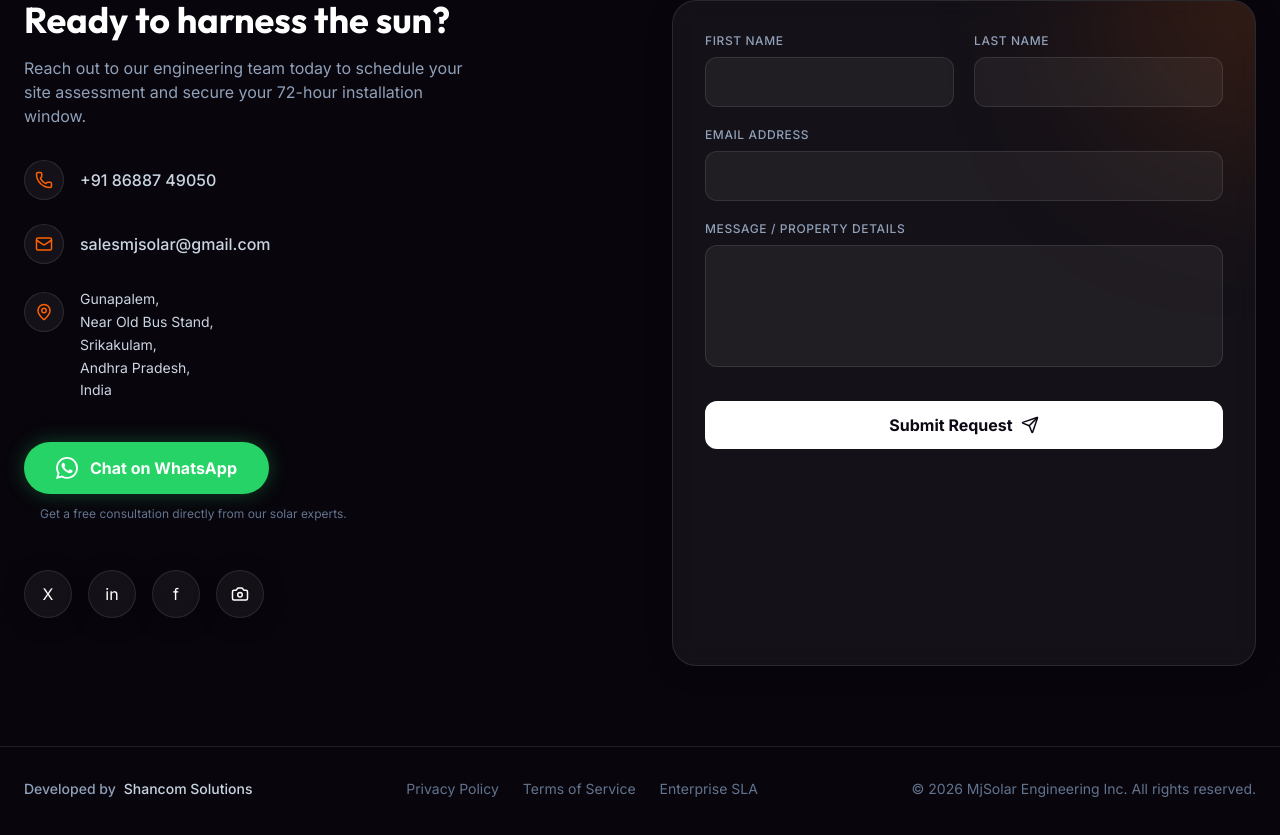
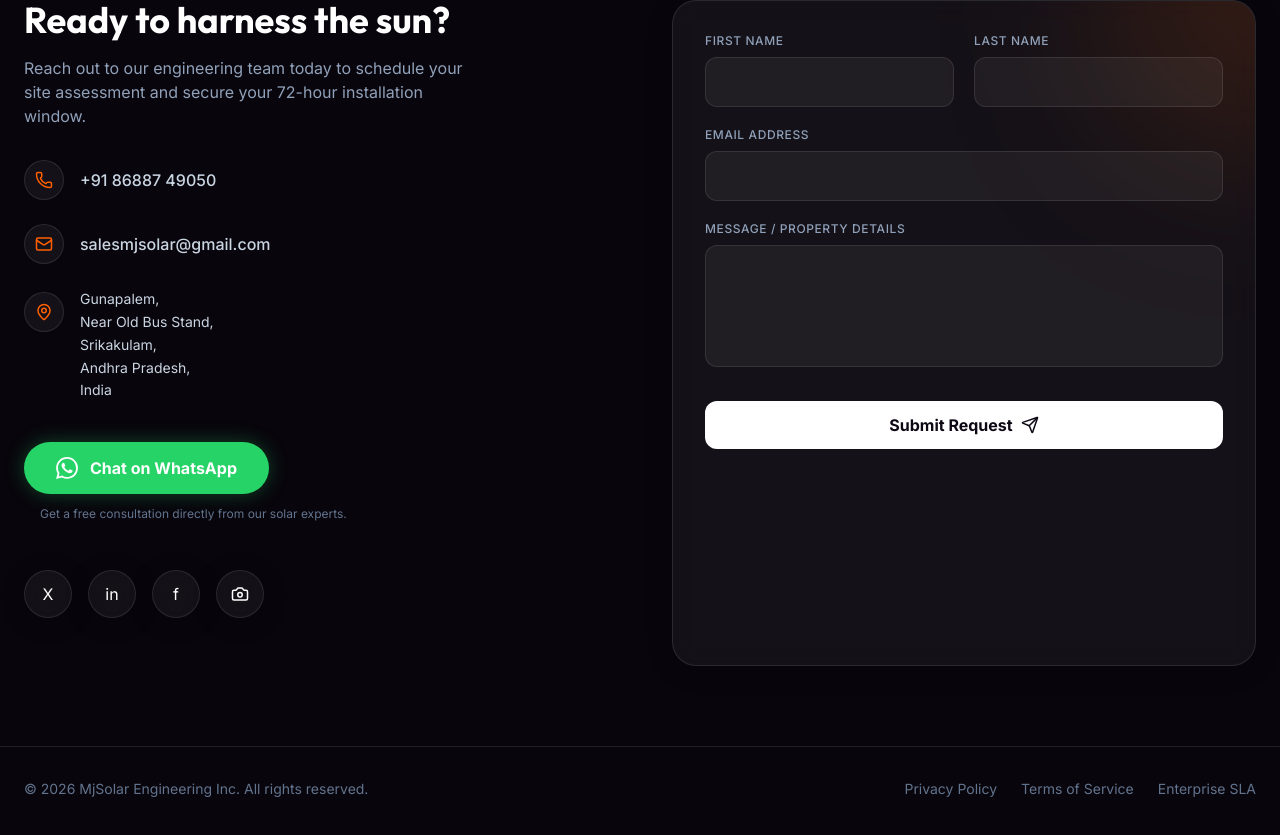
Before and after one commit to BeingVarma/MjSolar_Web, a Next.js app: page /en in a window 1280 px wide. Shown: the part 5874-6709 px from the top of the page. Built offline with nearby package versions, Linux system fonts and the light colour scheme.

Commit message:
chore: remove developer credits from footer

```diff
--- a/src/components/Footer.tsx
+++ b/src/components/Footer.tsx
@@ -163,25 +163,13 @@ export default function Footer() {
       </div>
 
       <div className="max-w-7xl mx-auto px-6 border-t border-white/10 pt-8 flex flex-col md:flex-row justify-between items-center gap-6 text-sm text-slate-500">
-        <div className="flex flex-col md:flex-row items-center gap-2 order-3 md:order-1 font-medium">
-          <span className="text-slate-400">Developed by</span>
-          <a
-            href="https://shancom.in/"
-            target="_blank"
-            rel="noopener noreferrer"
-            className="text-slate-300 hover:text-solar transition-colors duration-300 relative group"
-          >
-            Shancom Solutions
-            <span className="absolute -bottom-1 left-0 w-0 h-[1px] bg-solar transition-all duration-300 group-hover:w-full"></span>
-          </a>
+        <div className="flex items-center gap-2 order-2 md:order-1">
+          <span>&copy; {new Date().getFullYear()} MjSolar Engineering Inc. All rights reserved.</span>
         </div>
         <div className="flex gap-6 order-1 md:order-2">
           <button onClick={() => setActiveModal('privacy')} className="hover:text-white transition-colors">Privacy Policy</button>
           <button onClick={() => setActiveModal('terms')} className="hover:text-white transition-colors">Terms of Service</button>
           <button onClick={() => setActiveModal('sla')} className="hover:text-white transition-colors">Enterprise SLA</button>
-        </div>
-        <div className="flex items-center gap-2 order-2 md:order-3">
-          <span>&copy; {new Date().getFullYear()} MjSolar Engineering Inc. All rights reserved.</span>
         </div>
       </div>
 
```
